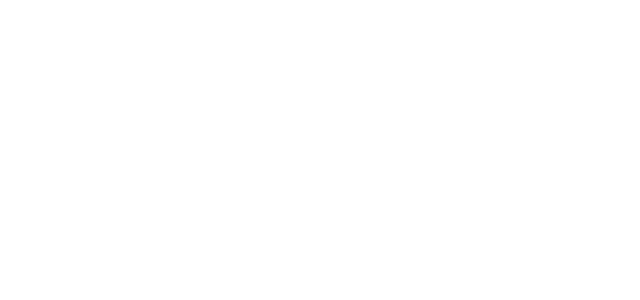
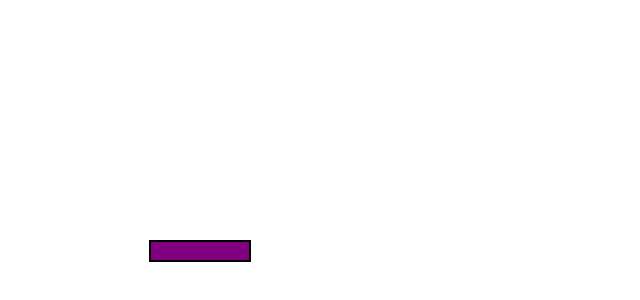
Before and after one commit to Shayek1/Blockochet, a React (Vite) app: page / in a window 1280 px wide. Shown: the part 306-606 px from the top of the page, without its empty margins (0-640 px from the left). Built offline with nearby package versions, Linux system fonts and the light colour scheme.

Commit message:
add paddle

```diff
--- a/src/Blockochet.tsx
+++ b/src/Blockochet.tsx
@@ -1,7 +1,17 @@
-import {useRef, useEffect} from "react";
+import {useRef, useEffect, useState} from "react";
 
 export default function Blockochet() {
 const canvasReference = useRef<HTMLCanvasElement | null>(null)
+
+
+    //creating the paddle
+    const [paddle, setPaddle] = useState({
+        height: 20,
+        width: 100,
+        x: 150,
+        y:450,
+        color: "purple"
+    });
 
     useEffect(() => {
         const canvas = canvasReference.current;
@@ -52,6 +62,14 @@
             ccontext.strokeStyle = "black";
             ccontext.lineWidth = 2;
 
+            //drawing the paddle
+            ccontext.fillStyle = paddle.color;
+            ccontext.fillRect(paddle.x, paddle.y, paddle.width, paddle.height);
+
+            ccontext.strokeStyle = "black";
+            ccontext.lineWidth = 2;
+            ccontext.strokeRect(paddle.x, paddle.y, paddle.width, paddle.height)
+
             animationFrameId = requestAnimationFrame(loop);
         };
 
@@ -61,6 +79,6 @@
         []);
 
     return(
-        <canvas ref={canvasReference} height={400} width={600}/>
+        <canvas ref={canvasReference} height={600} width={600}/>
     );
 }
```
